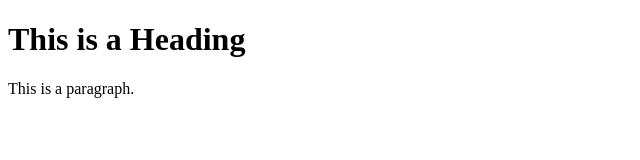
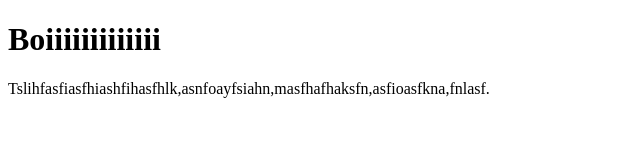
Before and after one commit to kramsg1/httpwebsite-template, a plain HTML site: page index.html in a window 1280 px wide. Shown: the whole page, without its empty margins (0-640 px from the left). Drawn offline with Linux system fonts and the light colour scheme.

Commit message:
Update index.html

```diff
--- a/index.html
+++ b/index.html
@@ -1,12 +1,12 @@
 <!DOCTYPE html>
 <html>
 <head>
-  <title>Page Title</title>
+  <title>Page My first webpage</title>
 </head>
 
 <body>
-  <h1>This is a Heading</h1>
-  <p>This is a paragraph.</p>
+  <h1>Boiiiiiiiiiiiii</h1>
+  <p>Tslihfasfiasfhiashfihasfhlk,asnfoayfsiahn,masfhafhaksfn,asfioasfkna,fnlasf.</p>
 </body>
 
 </html>
```
